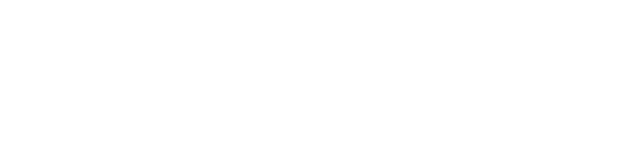
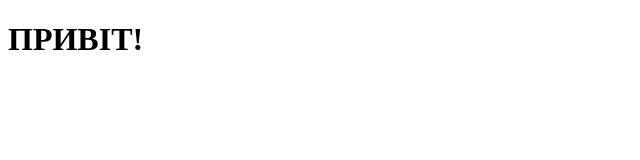
Before and after one commit to Chuudim/gifthub-tutoial, a plain HTML site: page index.html in a window 1280 px wide. Shown: the whole page, without its empty margins (0-640 px from the left). Drawn offline with Linux system fonts and the light colour scheme.

Commit message:
Вітається

```diff
--- a/index.html
+++ b/index.html
@@ -1 +1,12 @@
 <!DOCTYPE html>
+<html lang="en">
+<head>
+    <meta charset="UTF-8">
+    <meta http-equiv="X-UA-Compatible" content="IE=edge">
+    <meta name="viewport" content="width=device-width, initial-scale=1.0">
+    <title>Document</title>
+</head>
+<body>
+    <h1>ПРИВІТ!</h1>
+</body>
+</html>
```
